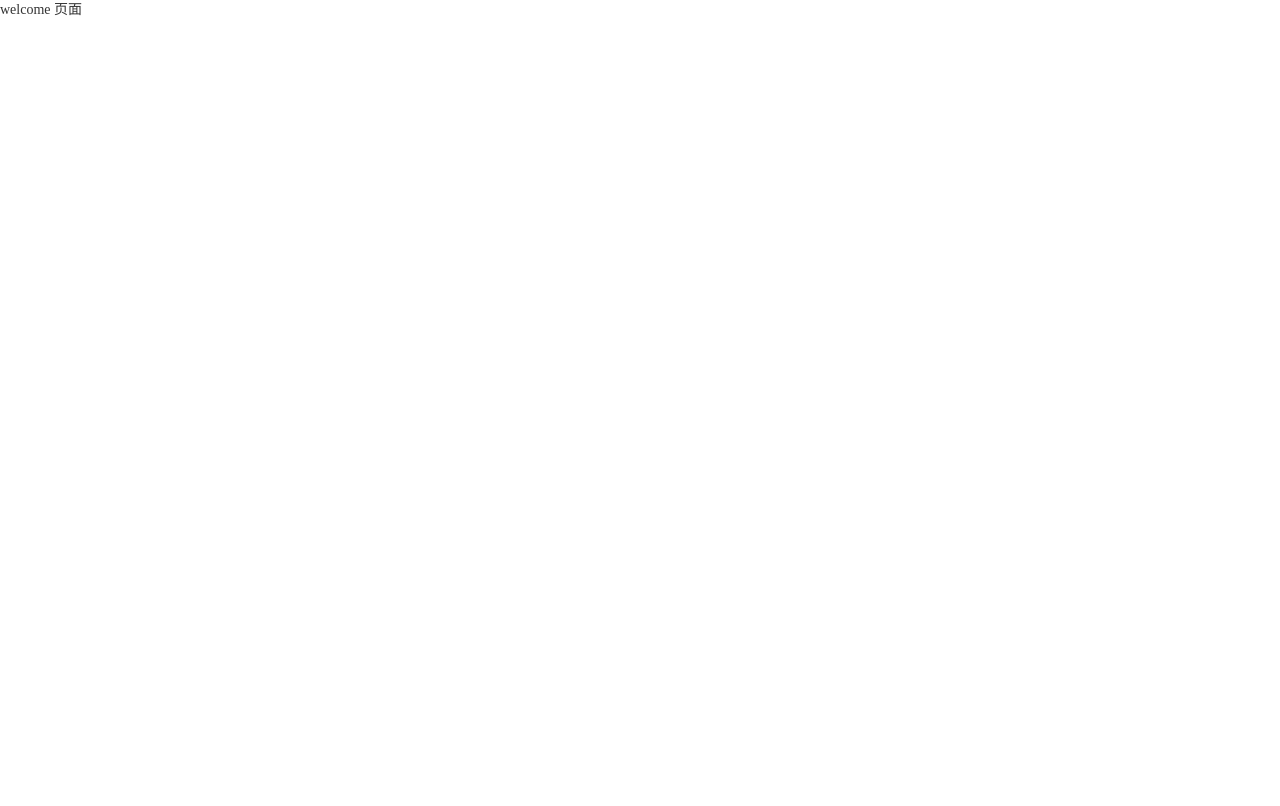
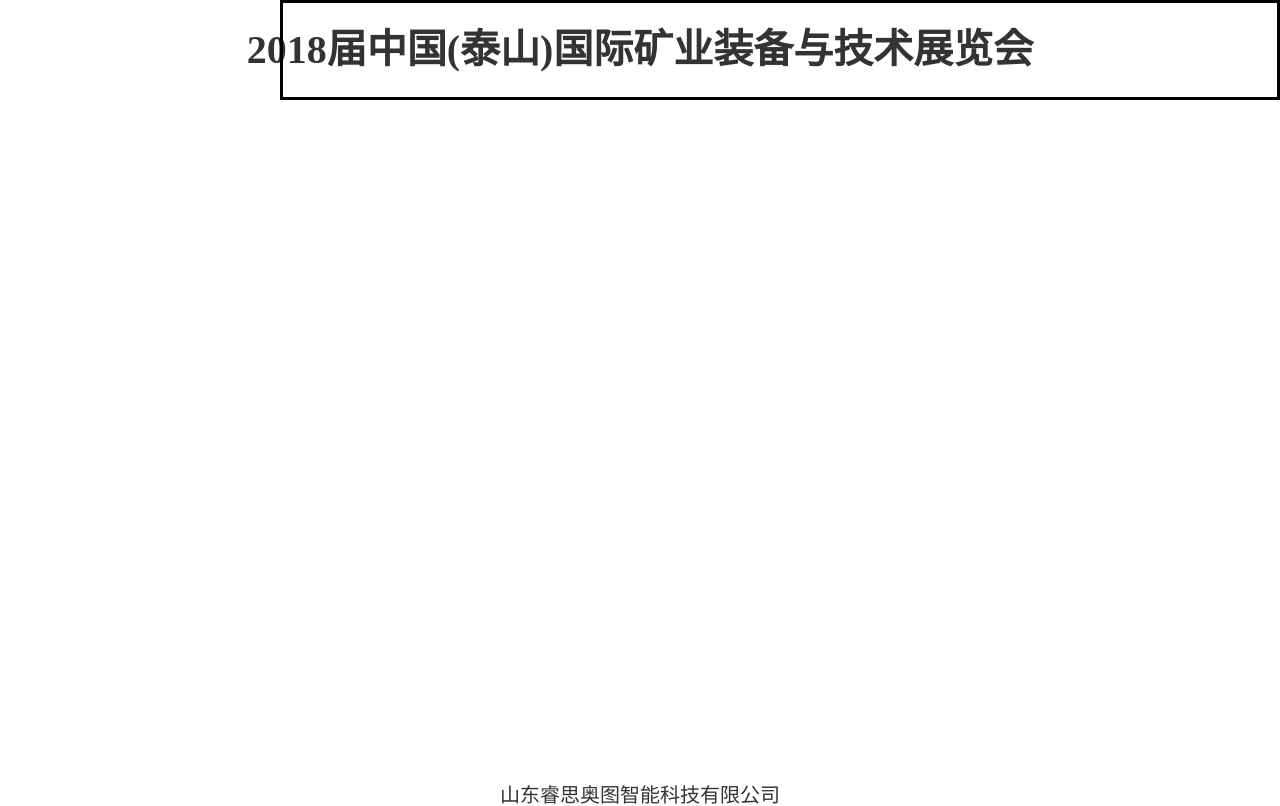
Before and after one commit to shizuka0958/rsRobot, an Electron app: page public/index.html at #!/welcome in a window 1280 px wide. Drawn offline with Linux system fonts and the light colour scheme; some packages are replaced by stand-ins of ours; a web font is replaced by a local one.

Commit message:
welcome page

```diff
--- a/electron/main.js
+++ b/electron/main.js
@@ -15,7 +15,7 @@
 
 function createWindow() {
     // Create the browser window.
-    mainWindow = new BrowserWindow({ width: 1100, height: 600, minWidth: 0, show: false })
+    mainWindow = new BrowserWindow({ width: 1280, height: 720, minWidth: 1280,maxWidth:1280,minHeight:720,maxHeight:720, show: false })
     // show windows after init finish
     mainWindow.once('ready-to-show', () => {
         mainWindow.show()
--- a/public/welcome.html
+++ b/public/welcome.html
@@ -1,5 +1,44 @@
 <style>
+	body{
+	}
+	#welcome{
+		width: 100%;
+		height: 100%;
+		margin: 0 auto;
+	}
+	header{
+		width: 100%;
+		text-align: center;
+		font-weight: bolder;
+		height: 100px;
+		line-height: 100px;
+		font-size: 40px;
+	}
+	header div{
+		width: 1000px;
+		height: 100px;
+		position: absolute;
+		right: 0;
+		top: 0;
+		border: 3px solid black;
+	}
+	footer{
+		width: 100%;
+		height: 10px;
+		position: absolute;
+		bottom: 0;
+		text-align: center;
+		line-height: 10px;
+		font-size: 20px
+	}
 </style>
 <div ng-controller="welcomeController" id="welcome">
-   welcome 页面
+   <header id="header" class="">
+   		2018届中国(泰山)国际矿业装备与技术展览会
+   		<div class="topTab">
+   		</div>
+   </header><!-- /header -->
+   <footer>
+   	   山东睿思奥图智能科技有限公司
+   </footer>
 </div>
```
